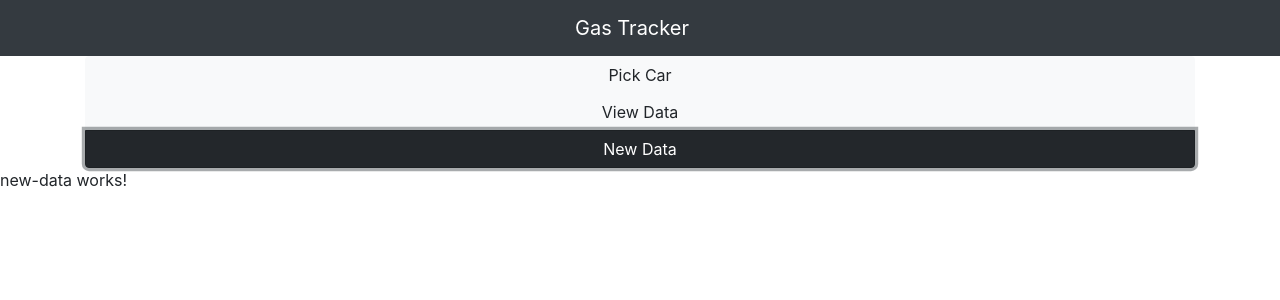
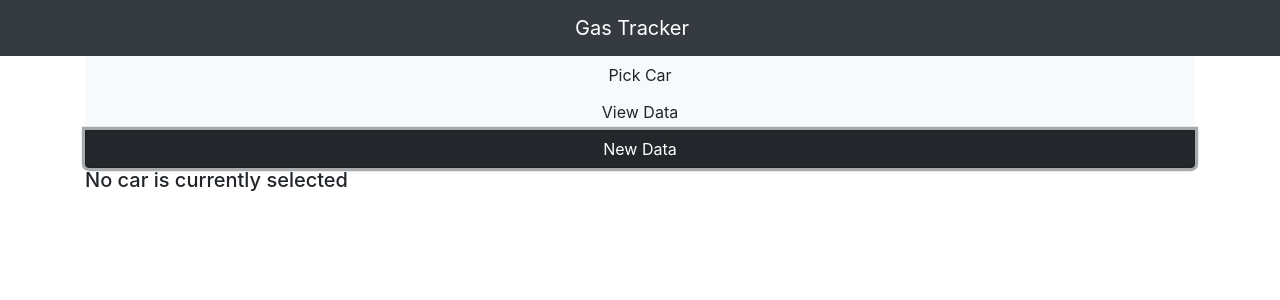
Before and after one commit to jacobfelknor/gas-tracker, an Angular app: page / in a window 1280 px wide. Both pictures are taken after a click on the button "New Data". Shown: the top 300 px of the page. Built offline with nearby package versions, Linux system fonts and the light colour scheme.

Commit message:
started new data component

```diff
--- a/angular.json
+++ b/angular.json
@@ -27,6 +27,7 @@
               "src/assets"
             ],
             "styles": [
+              "./node_modules/@angular/material/prebuilt-themes/deeppurple-amber.css",
               "src/styles.css",
               "node_modules/bootstrap/dist/css/bootstrap.min.css"
             ],
@@ -98,6 +99,7 @@
               "src/assets"
             ],
             "styles": [
+              "./node_modules/@angular/material/prebuilt-themes/deeppurple-amber.css",
               "src/styles.css"
             ],
             "scripts": []
--- a/package.json
+++ b/package.json
@@ -11,10 +11,12 @@
   "private": true,
   "dependencies": {
     "@angular/animations": "~12.1.2",
+    "@angular/cdk": "^12.1.3",
     "@angular/common": "~12.1.2",
     "@angular/compiler": "~12.1.2",
     "@angular/core": "~12.1.2",
     "@angular/forms": "~12.1.2",
+    "@angular/material": "^12.1.3",
     "@angular/platform-browser": "~12.1.2",
     "@angular/platform-browser-dynamic": "~12.1.2",
     "@angular/router": "~12.1.2",
--- a/src/app/main-menu/main-menu.component.html
+++ b/src/app/main-menu/main-menu.component.html
@@ -18,4 +18,4 @@
 
 <app-pick-car *ngIf="this.selectedItem == 'pick-car'" (selectedCar)='selectCar($event)'></app-pick-car>
 <app-view-data *ngIf="this.selectedItem == 'view-data'" [selectedCar]="selectedCar"></app-view-data>
-<app-new-data *ngIf="this.selectedItem == 'new-data'"></app-new-data>
+<app-new-data *ngIf="this.selectedItem == 'new-data'" [selectedCar]="selectedCar"></app-new-data>
--- a/src/app/new-data/new-data.component.html
+++ b/src/app/new-data/new-data.component.html
@@ -1 +1,13 @@
-<p>new-data works!</p>
+<div class="container">
+    <h5 *ngIf="selectedCar">New entry for {{ selectedCar.pprint }}</h5>
+    <h5 *ngIf="!selectedCar">No car is currently selected</h5>
+</div>
+
+<div *ngIf="selectedCar" class="container">
+    <div class="form-group">
+        <label for="date">Date</label>
+        <input name="date" matInput [matDatepicker]="picker">
+        <mat-datepicker-toggle matSuffix [for]="picker"></mat-datepicker-toggle>
+        <mat-datepicker #picker></mat-datepicker>
+    </div>
+</div>
--- a/src/app/new-data/new-data.component.ts
+++ b/src/app/new-data/new-data.component.ts
@@ -1,4 +1,6 @@
-import { Component, OnInit } from '@angular/core';
+import { Component, OnInit, Input } from '@angular/core';
+import { Car } from '../pick-car/car';
+
 
 @Component({
   selector: 'app-new-data',
@@ -7,6 +9,8 @@ import { Component, OnInit } from '@angular/core';
 })
 export class NewDataComponent implements OnInit {
 
+  @Input() public selectedCar: Car | undefined;
+
   constructor() { }
 
   ngOnInit(): void {
--- a/src/index.html
+++ b/src/index.html
@@ -1,13 +1,19 @@
 <!doctype html>
 <html lang="en">
+
 <head>
   <meta charset="utf-8">
   <title>GasTracker</title>
   <base href="/">
   <meta name="viewport" content="width=device-width, initial-scale=1">
   <link rel="icon" type="image/x-icon" href="favicon.ico">
+  <link rel="preconnect" href="https://fonts.gstatic.com">
+  <link href="https://fonts.googleapis.com/css2?family=Roboto:wght@300;400;500&display=swap" rel="stylesheet">
+  <link href="https://fonts.googleapis.com/icon?family=Material+Icons" rel="stylesheet">
 </head>
+
 <body>
   <app-root></app-root>
 </body>
+
 </html>
--- a/src/styles.css
+++ b/src/styles.css
@@ -1 +1,4 @@
 /* You can add global styles to this file, and also import other style files */
+
+html, body { height: 100%; }
+body { margin: 0; font-family: Roboto, "Helvetica Neue", sans-serif; }
```
Also changed, not shown: src/app/app.module.ts (+12 -2 lines), 1 other file (tests, documents, lock files or other folders).
